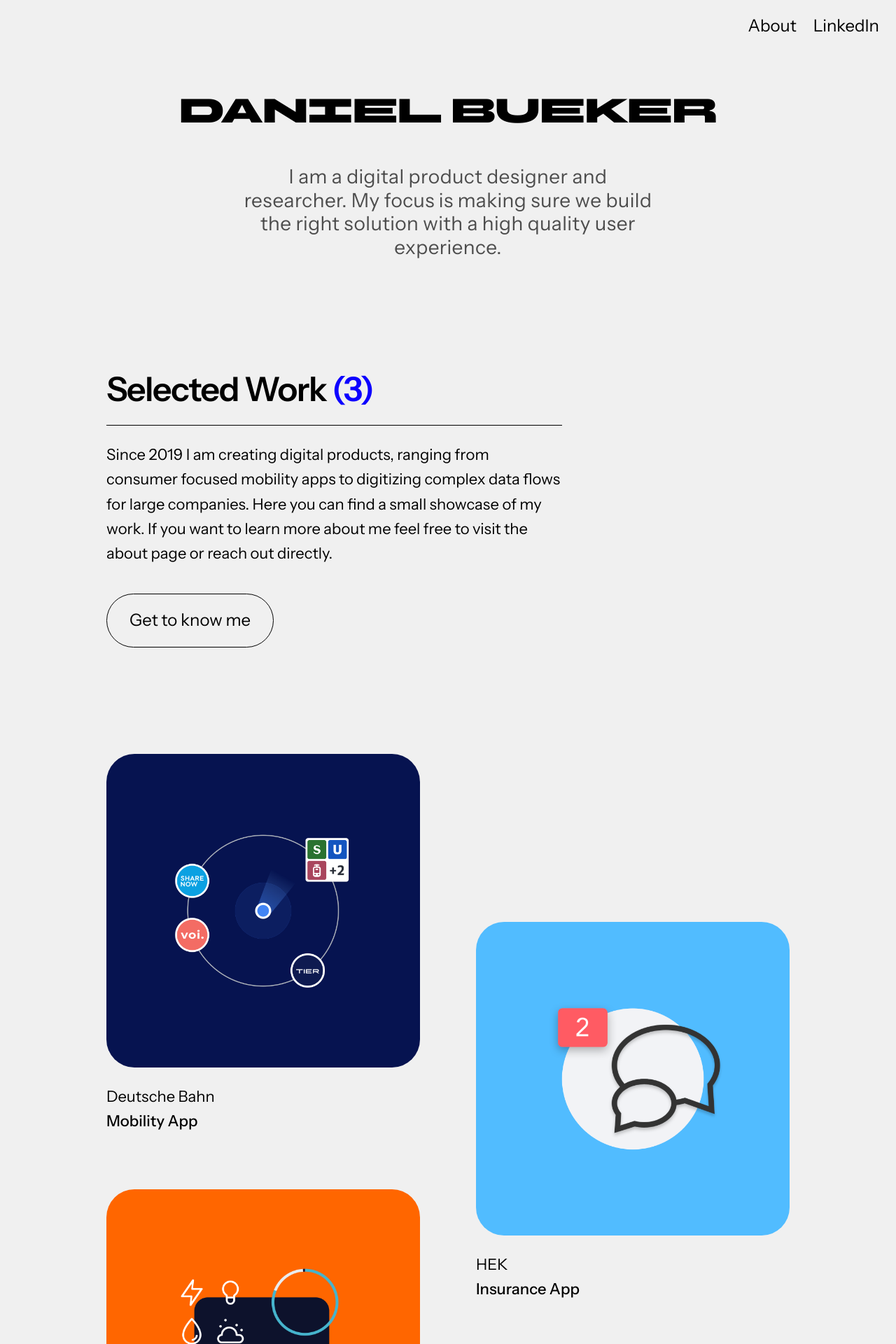
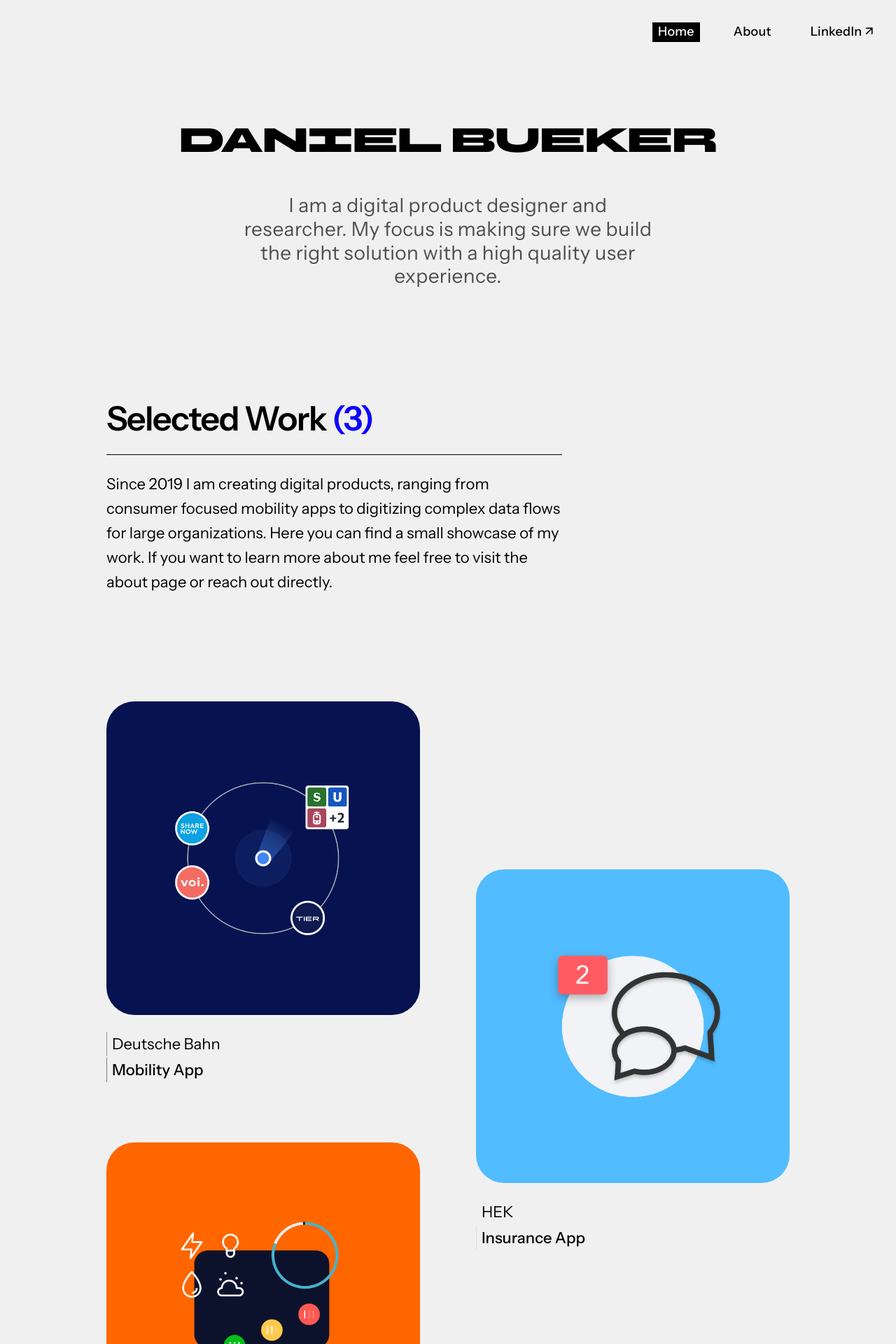
Before and after one commit to dbueker/portfolio-danielbueker, a Nuxt app: page / in a window 1280 px wide. Shown: the top 1920 px of the page at 70% size. Built offline with nearby package versions, Linux system fonts and the light colour scheme.

Commit message:
Hover states

```diff
--- a/components/Button.vue
+++ b/components/Button.vue
@@ -2,11 +2,17 @@
 defineProps(['text', 'color']);
 
 const colorVariants = {
-    onDark: "text-on-background border-on-background md:hover:text-on-surface-variant md:hover:bg-surface-variant",
-    onLight: "text-on-surface-variant border-on-surface-variant md:hover:text-on-background md:hover:bg-background"
+    onDark: "border-on-background",
+    onLight: "border-on-surface-variant",
 };
+
 </script>
 
 <template>
-    <button :class="['border rounded-full min-w-[80px] py-6 px-8 text-button md:active:scale-[96%] transition ease-in-out duration-150', colorVariants[color]]"> {{ text }}</button>
+    <button :class="colorVariants[color]" class="relative py-6 px-8 text-button group border overflow-hidden rounded-full min-w-[80px] md:active:scale-[96%]">
+        <span v-if="color === 'onDark'" class="bg-background md:group-hover:bg-surface-variant absolute inset-0 translate-x-[-100%] md:group-hover:translate-x-0 transition duration-[0.3s] ease-in-out"></span>
+        <span v-if="color === 'onLight'" class="bg-surface-variant md:group-hover:bg-background absolute inset-0 translate-x-[-100%] md:group-hover:translate-x-0 transition duration-[0.3s] ease-in-out"></span>
+        <span v-if="color === 'onDark'" class="text-on-background md:group-hover:text-on-surface-variant relative z-10 transition duration-[0.3s] ease-in-out">{{ text }}</span>
+        <span v-if="color === 'onLight'" class="text-on-surface-variant md:group-hover:text-on-background relative z-10 transition duration-[0.3s] ease-in-out">{{ text }}</span>
+    </button>
 </template>
--- a/components/ButtonBackToTop.vue
+++ b/components/ButtonBackToTop.vue
@@ -9,5 +9,8 @@ function scrollToTop() {
 </script>
 
 <template>
-    <button @click="scrollToTop" class="whitespace-nowrap min-w-[80px] py-4 text-button text-on-surface-variant md:hover:text-on-surface-variant/70 md:active:scale-[96%] transition ease-in-out duration-200">Scroll to top</button>
+    <button @click="scrollToTop" class="group h-10 relative overflow-hidden px-2 py-1 transition ease-in-out md:active:scale-[98%]">
+        <span class="absolute inset-0 bg-on-surface-variant md:group-hover:bg-background translate-x-[-100%] md:group-hover:translate-x-0 transition duration-[0.25s] ease-in-out"></span>
+        <span class="text-button relative z-10 text-on-surface-variant md:group-hover:text-on-background transition duration-[0.25s] ease-in-out">Back to top</span>
+    </button>
 </template>
--- a/components/Intro.vue
+++ b/components/Intro.vue
@@ -7,10 +7,7 @@
         <div class="space-y-6 pb-10 md:w-2/3">
             <p class="text-headline-mobile lg:text-headline-desktop">Selected Work <span class="text-blue">(3)</span></p>
             <Divider color="onLight"/>
-            <p class="text-body pb-8 md:pb-10">Since 2019 I am creating digital products, ranging from consumer focused mobility apps to digitizing complex data flows for large companies. Here you can find a small showcase of my work. If you want to learn more about me feel free to visit the about page or reach out directly.</p>
-            <NuxtLink to="/about">
-            <Button color="onDark" text="Get to know me"/>
-            </NuxtLink>
+            <p class="text-body">Since 2019 I am creating digital products, ranging from consumer focused mobility apps to digitizing complex data flows for large organizations. Here you can find a small showcase of my work. If you want to learn more about me feel free to visit the about page or reach out directly.</p>
         </div>
     </div>
 </template>
--- a/components/Menu.vue
+++ b/components/Menu.vue
@@ -2,9 +2,50 @@
 </script>
 
 <template>
-    <div class="px-6 pt-6 space-x-6 flex justify-end mx-auto">
-        <NuxtLink v-if="$route.path === '/'" to="/about"><p class="text-button text-on-background md:hover:text-on-background/60 transition ease-in-out duration-150 md:active:scale-[96%]">About</p></NuxtLink>
-        <NuxtLink v-else to="/"><p class="text-button text-on-background md:hover:text-on-background/60 transition ease-in-out duration-150 md:active:scale-[98%]">Home</p></NuxtLink>
-        <a href="https://www.linkedin.com/in/danielbueker/" target="_blank" class="text-button text-on-background md:hover:text-on-background/60 transition ease-in-out duration-150 md:active:scale-[98%]">LinkedIn</a>
+    <div>
+    <div v-if="$route.path === '/'" class="px-6 py-8 gap-x-4 md:gap-x-10 flex justify-end mx-auto text-menu">
+        <NuxtLink to="/" class="group relative overflow-hidden px-2 py-1 transition ease-in-out md:active:scale-[98%]">
+            <span class="absolute inset-0 bg-surface-variant"></span>
+            <span class="relative z-10 text-on-surface-variant">Home</span>
+        </NuxtLink>
+        <NuxtLink to="/about" class="group relative overflow-hidden px-2 py-1 transition ease-in-out md:active:scale-[98%]">
+            <span class="absolute inset-0 bg-background md:group-hover:bg-surface-variant translate-x-[-100%] md:group-hover:translate-x-0 transition duration-[0.25s] ease-in-out"></span>
+            <span class="relative z-10 text-on-background md:group-hover:text-on-surface-variant transition duration-[0.25s] ease-in-out">About</span>
+        </NuxtLink>
+        <a href="https://www.linkedin.com/in/danielbueker/" target="_blank" class="group relative overflow-hidden px-2 py-1 transition ease-in-out md:active:scale-[98%]">
+            <span class="absolute inset-0 bg-background md:group-hover:bg-surface-variant translate-x-[-100%] md:group-hover:translate-x-0 transition duration-[0.25s] ease-in-out"></span>
+            <span class="relative z-10 text-on-background md:group-hover:text-on-surface-variant transition duration-[0.25s] ease-in-out">LinkedIn ↗</span>
+        </a>
+    </div>
+
+    <div v-else-if="$route.path === '/about'" class="px-6 py-8 gap-x-4 md:gap-x-10 flex justify-end mx-auto text-menu">
+        <NuxtLink to="/" class="group relative overflow-hidden px-2 py-1 transition ease-in-out md:active:scale-[98%]">
+            <span class="absolute inset-0 bg-background md:group-hover:bg-surface-variant translate-x-[-100%] md:group-hover:translate-x-0 transition duration-[0.25s] ease-in-out"></span>
+            <span class="relative z-10 text-on-background md:group-hover:text-on-surface-variant transition duration-[0.25s] ease-in-out">Home</span>
+        </NuxtLink>
+        <NuxtLink to="/about" class="group relative overflow-hidden px-2 py-1 transition ease-in-out md:active:scale-[98%]">
+            <span class="absolute inset-0 bg-surface-variant"></span>
+            <span class="relative z-10 text-on-surface-variant">About</span>
+        </NuxtLink>
+        <a href="https://www.linkedin.com/in/danielbueker/" target="_blank" class="group relative overflow-hidden px-2 py-1 transition ease-in-out md:active:scale-[98%]">
+            <span class="absolute inset-0 bg-background md:group-hover:bg-surface-variant translate-x-[-100%] md:group-hover:translate-x-0 transition duration-[0.25s] ease-in-out"></span>
+            <span class="relative z-10 text-on-background md:group-hover:text-on-surface-variant transition duration-[0.25s] ease-in-out">LinkedIn ↗</span>
+        </a>
+    </div>
+
+    <div v-else class="px-6 py-8 gap-x-4 md:gap-x-10 flex justify-end mx-auto text-menu">
+        <NuxtLink to="/" class="group relative overflow-hidden px-2 py-1 transition ease-in-out md:active:scale-[98%]">
+            <span class="absolute inset-0 bg-background md:group-hover:bg-surface-variant translate-x-[-100%] md:group-hover:translate-x-0 transition duration-[0.25s] ease-in-out"></span>
+            <span class="relative z-10 text-on-background md:group-hover:text-on-surface-variant transition duration-[0.25s] ease-in-out">Home</span>
+        </NuxtLink>
+        <NuxtLink to="/about" class="group relative overflow-hidden px-2 py-1 transition ease-in-out md:active:scale-[98%]">
+            <span class="absolute inset-0 bg-background md:group-hover:bg-surface-variant translate-x-[-100%] md:group-hover:translate-x-0 transition duration-[0.25s] ease-in-out"></span>
+            <span class="relative z-10 text-on-background md:group-hover:text-on-surface-variant transition duration-[0.25s] ease-in-out">About</span>
+        </NuxtLink>
+        <a href="https://www.linkedin.com/in/danielbueker/" target="_blank" class="group relative overflow-hidden px-2 py-1 transition ease-in-out md:active:scale-[98%]">
+            <span class="absolute inset-0 bg-background md:group-hover:bg-surface-variant translate-x-[-100%] md:group-hover:translate-x-0 transition duration-[0.25s] ease-in-out"></span>
+            <span class="relative z-10 text-on-background md:group-hover:text-on-surface-variant transition duration-[0.25s] ease-in-out">LinkedIn ↗</span>
+        </a>
+    </div>
     </div>
 </template>
--- a/components/Teaser.vue
+++ b/components/Teaser.vue
@@ -9,13 +9,23 @@ const colorVariants = {
 </script>
 
 <template>
-    <div class="space-y-6 md:hover:underline md:hover:scale-[102%] md:active:scale-[99%] transition ease-in-out duration-[0.4s]">
+    <div class="group space-y-6 md:hover:scale-[102%] md:active:scale-[99%] transition ease-in-out duration-[0.4s]">
         <div class="rounded px-20 py-20" :class="colorVariants[color]">
             <img :src=image alt="" class="object-scale-down"/>
         </div>
         <div>
-            <p class="text-body text-on-background">{{ subheadline }}</p>
-            <p class="text-body-semibold text-on-background">{{ headline }}</p>
+            <div class="mb-[-4px]">
+                <div class="relative overflow-hidden px-2 inline-block">
+                    <span class="delay-200 absolute inset-0 bg-surface-variant md:group-hover:bg-surface-variant translate-x-[-100%] md:group-hover:translate-x-0 transition-transform ease-in-out duration-[0.2s]"></span>
+                    <span class="delay-200 relative z-10 text-body text-on-background md:group-hover:text-on-surface-variant ease-in-out duration-[0.2s]">{{ subheadline }}</span>
+                </div>
+            </div>
+            <div>
+                <div class="relative overflow-hidden px-2 inline-block">
+                    <span class="delay-300 absolute inset-0 bg-surface-variant md:group-hover:bg-surface-variant translate-x-[-100%] md:group-hover:translate-x-0 transition-transform ease-in-out duration-[0.2s]"></span>
+                    <span class="delay-300 relative z-10 text-body-semibold text-on-background md:group-hover:text-on-surface-variant ease-in-out duration-[0.2s]">{{ headline }}</span>
+                </div>
+            </div>
         </div>
     </div>
 </template>
--- a/tailwind.config.js
+++ b/tailwind.config.js
@@ -31,17 +31,6 @@ module.exports = {
         lineHeight: '105%',
         fontWeight: '600',
         letterSpacing: '-0.04em',
-      }],
-      'subtitle-mobile': ['56px', {
-        lineHeight: '105%',
-        fontWeight: '400',
-        letterSpacing: '-0.04em',
-      }],
-      'subtitle-desktop': ['80px', {
-        lineHeight: '105%',
-        fontWeight: '600',
-        letterSpacing: '-0.04em',
-        fontStretch: '150%'
       }],
       'headline-mobile': ['36px', {
         lineHeight: '110%',
@@ -87,6 +76,11 @@ module.exports = {
         lineHeight: '110%',
         fontWeight: '400',
         letterSpacing: '0em',
+      }],
+      'menu': ['18px', {
+        lineHeight: '110%',
+        fontWeight: '500',
+        letterSpacing: '0.015em',
       }],
     },
     colors: {
```
Also changed, not shown: components/Footer.vue (+9 -6 lines).
